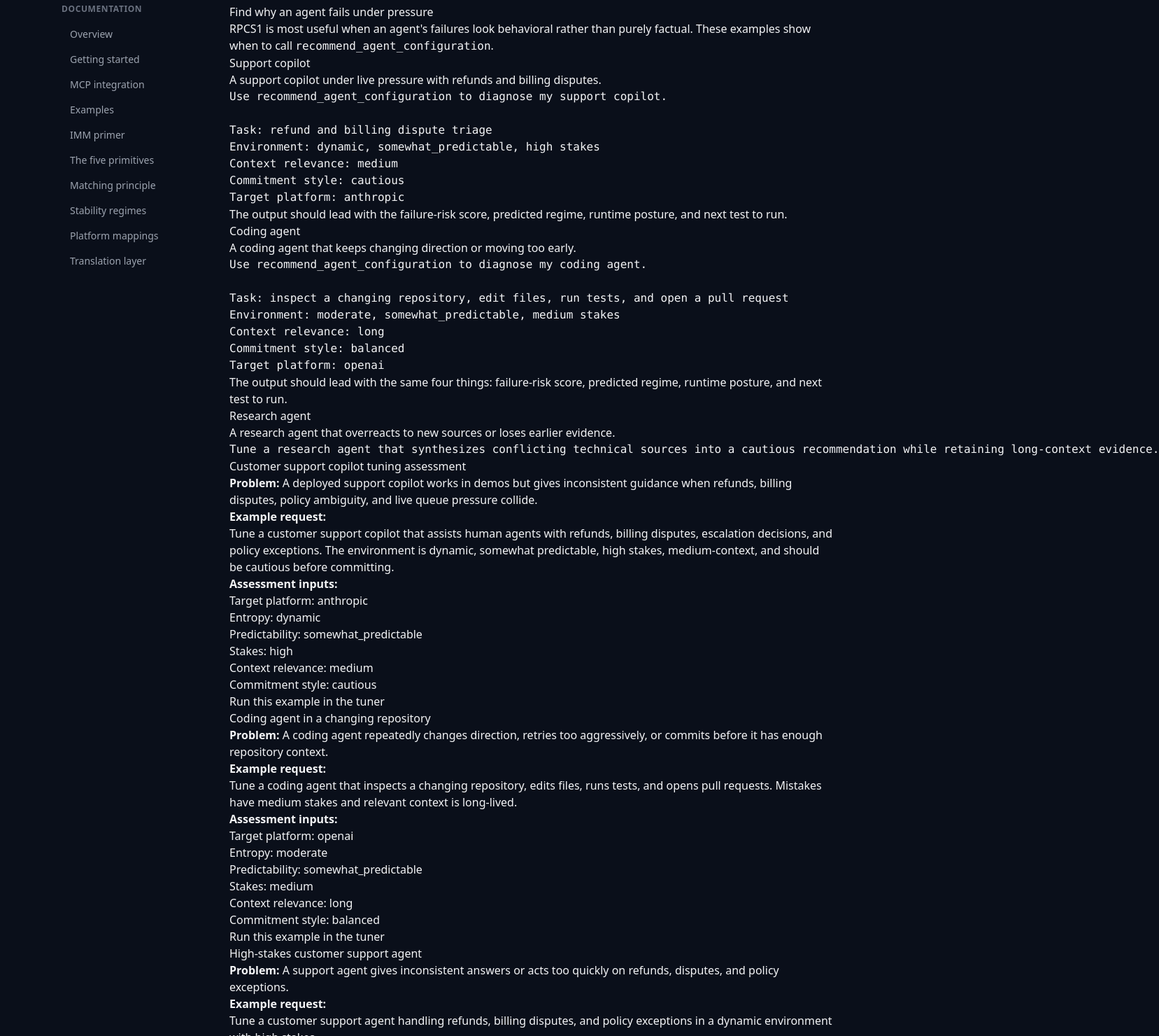
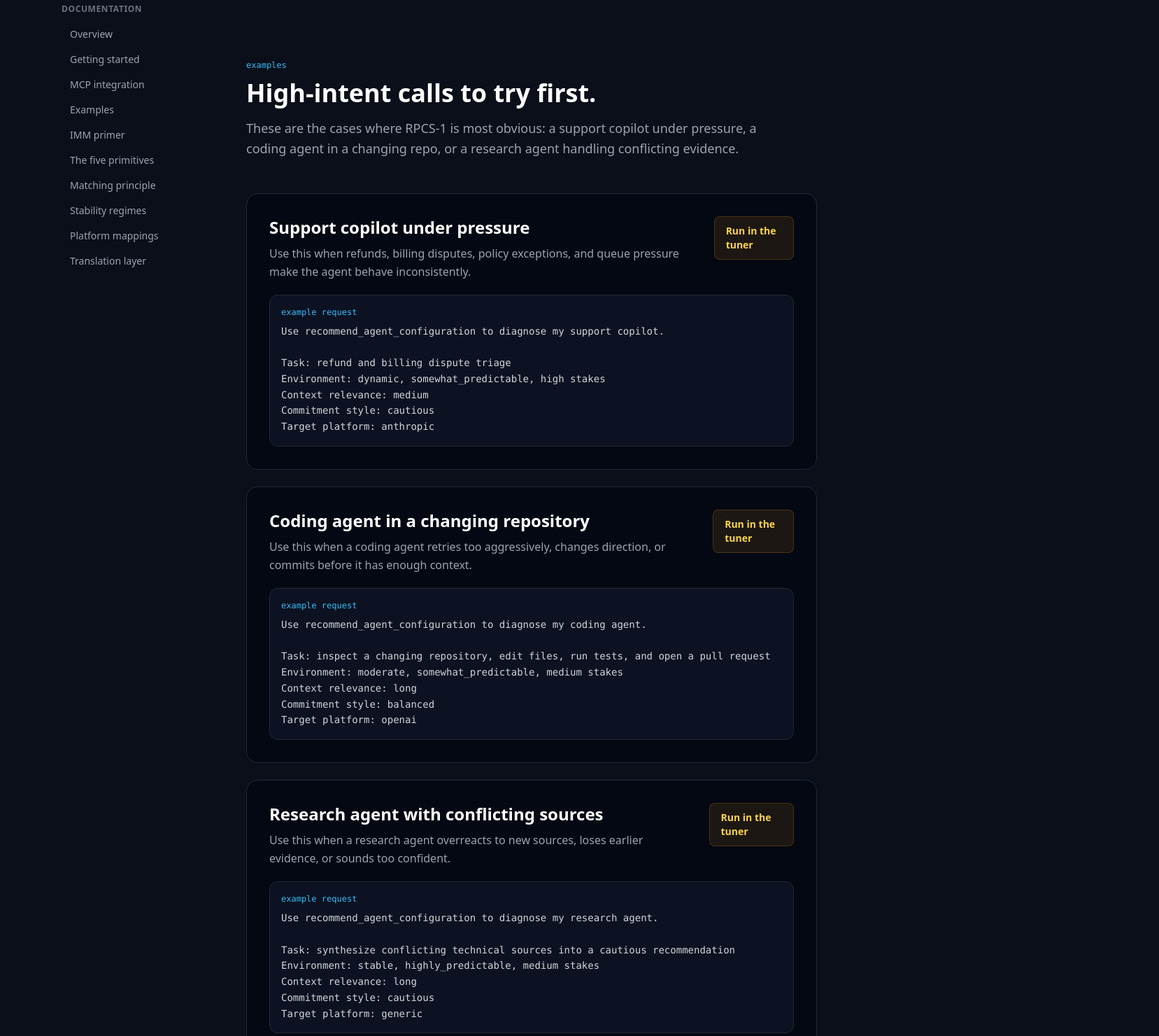
Before and after one commit to travisbergen2/rpcs1-sdk, a Next.js app in the folder packages/web/: page /docs/examples in a window 1280 px wide. Shown: the part 100-1580 px from the top of the page at 70% size, 1657 px wide, since content can reach past the window. Built offline with nearby package versions, Linux system fonts and the light colour scheme.

Commit message:
feat: tighten docs and mcp funnel

```diff
--- a/packages/web/app/docs/examples/page.tsx
+++ b/packages/web/app/docs/examples/page.tsx
@@ -2,159 +2,96 @@ import type { Metadata } from 'next';
 import Link from 'next/link';
 
 export const metadata: Metadata = {
-  title: 'Find why an agent fails under pressure',
-  description:
-    'Practical RPCS1 examples for support copilots, coding agents, and research agents.',
+  title: 'Examples',
+  description: 'High-intent RPCS-1 calls for support copilots, coding agents, and research agents.',
 };
 
 const EXAMPLES = [
   {
-    title: 'Customer support copilot tuning assessment',
+    title: 'Support copilot under pressure',
     problem:
-      'A deployed support copilot works in demos but gives inconsistent guidance when refunds, billing disputes, policy ambiguity, and live queue pressure collide.',
-    prompt:
-      'Tune a customer support copilot that assists human agents with refunds, billing disputes, escalation decisions, and policy exceptions. The environment is dynamic, somewhat predictable, high stakes, medium-context, and should be cautious before committing.',
-    preset: 'support',
-    fields: [
-      'Target platform: anthropic',
-      'Entropy: dynamic',
-      'Predictability: somewhat_predictable',
-      'Stakes: high',
-      'Context relevance: medium',
-      'Commitment style: cautious',
-    ],
+      'Use this when refunds, billing disputes, policy exceptions, and queue pressure make the agent behave inconsistently.',
+    prompt: `Use recommend_agent_configuration to diagnose my support copilot.
+
+Task: refund and billing dispute triage
+Environment: dynamic, somewhat_predictable, high stakes
+Context relevance: medium
+Commitment style: cautious
+Target platform: anthropic`,
   },
   {
     title: 'Coding agent in a changing repository',
     problem:
-      'A coding agent repeatedly changes direction, retries too aggressively, or commits before it has enough repository context.',
-    prompt:
-      'Tune a coding agent that inspects a changing repository, edits files, runs tests, and opens pull requests. Mistakes have medium stakes and relevant context is long-lived.',
-    preset: 'coding',
-    fields: [
-      'Target platform: openai',
-      'Entropy: moderate',
-      'Predictability: somewhat_predictable',
-      'Stakes: medium',
-      'Context relevance: long',
-      'Commitment style: balanced',
-    ],
+      'Use this when a coding agent retries too aggressively, changes direction, or commits before it has enough context.',
+    prompt: `Use recommend_agent_configuration to diagnose my coding agent.
+
+Task: inspect a changing repository, edit files, run tests, and open a pull request
+Environment: moderate, somewhat_predictable, medium stakes
+Context relevance: long
+Commitment style: balanced
+Target platform: openai`,
   },
   {
-    title: 'High-stakes customer support agent',
+    title: 'Research agent with conflicting sources',
     problem:
-      'A support agent gives inconsistent answers or acts too quickly on refunds, disputes, and policy exceptions.',
-    prompt:
-      'Tune a customer support agent handling refunds, billing disputes, and policy exceptions in a dynamic environment with high stakes.',
-    preset: 'support',
-    fields: [
-      'Target platform: anthropic',
-      'Entropy: dynamic',
-      'Predictability: somewhat_predictable',
-      'Stakes: high',
-      'Context relevance: medium',
-      'Commitment style: cautious',
-    ],
-  },
-  {
-    title: 'Research agent with conflicting evidence',
-    problem:
-      'A research agent overreacts to new sources, loses earlier evidence, or presents uncertain conclusions too confidently.',
-    prompt:
-      'Tune a research agent that synthesizes conflicting technical sources into a cautious recommendation while retaining long-context evidence.',
-    preset: 'research',
-    fields: [
-      'Target platform: generic',
-      'Entropy: stable',
-      'Predictability: highly_predictable',
-      'Stakes: medium',
-      'Context relevance: long',
-      'Commitment style: cautious',
-    ],
+      'Use this when a research agent overreacts to new sources, loses earlier evidence, or sounds too confident.',
+    prompt: `Use recommend_agent_configuration to diagnose my research agent.
+
+Task: synthesize conflicting technical sources into a cautious recommendation
+Environment: stable, highly_predictable, medium stakes
+Context relevance: long
+Commitment style: cautious
+Target platform: generic`,
   },
 ];
 
 export default function ExamplesPage() {
   return (
-    <div>
-      <h1>Find why an agent fails under pressure</h1>
-      <p>
-        RPCS1 is most useful when an agent&apos;s failures look behavioral rather than purely
-        factual. These examples show when to call{' '}
-        <code>recommend_agent_configuration</code>.
-      </p>
+    <div className="max-w-5xl mx-auto px-4 sm:px-6 py-20">
+      <div className="max-w-3xl mb-12">
+        <p className="text-xs font-mono text-sky-400 mb-3">examples</p>
+        <h1 className="text-3xl sm:text-4xl font-bold text-white mb-4">
+          High-intent calls to try first.
+        </h1>
+        <p className="text-gray-400 text-lg leading-relaxed">
+          These are the cases where RPCS-1 is most obvious: a support copilot under pressure, a coding agent in a changing repo, or a research agent handling conflicting evidence.
+        </p>
+      </div>
 
-      <section>
-        <h2>Support copilot</h2>
-        <p>A support copilot under live pressure with refunds and billing disputes.</p>
-        <pre><code>{`Use recommend_agent_configuration to diagnose my support copilot.
+      <div className="grid gap-6">
+        {EXAMPLES.map((example) => (
+          <section key={example.title} className="rounded-2xl border border-gray-800 bg-gray-950/80 p-6 sm:p-8">
+            <div className="flex flex-col lg:flex-row lg:items-start lg:justify-between gap-5">
+              <div className="max-w-2xl">
+                <h2 className="text-2xl font-semibold text-white mb-2">{example.title}</h2>
+                <p className="text-gray-400 leading-relaxed">{example.problem}</p>
+              </div>
+              <Link
+                href="/tuner"
+                className="inline-flex items-center justify-center rounded-lg border border-amber-500/20 bg-amber-500/10 px-4 py-2.5 text-sm font-semibold text-amber-300 transition-colors hover:bg-amber-500/15"
+              >
+                Run in the tuner
+              </Link>
+            </div>
+            <div className="mt-5 rounded-xl border border-gray-800 bg-gray-900/70 p-4">
+              <p className="text-xs font-mono text-sky-400 mb-2">example request</p>
+              <pre className="overflow-x-auto whitespace-pre-wrap text-sm text-gray-300 leading-relaxed">
+                <code>{example.prompt}</code>
+              </pre>
+            </div>
+          </section>
+        ))}
+      </div>
 
-Task: refund and billing dispute triage
-Environment: dynamic, somewhat_predictable, high stakes
-Context relevance: medium
-Commitment style: cautious
-Target platform: anthropic`}</code></pre>
-        <p>
-          The output should lead with the failure-risk score, predicted regime, runtime posture,
-          and next test to run.
-        </p>
-      </section>
-
-      <section>
-        <h2>Coding agent</h2>
-        <p>A coding agent that keeps changing direction or moving too early.</p>
-        <pre><code>{`Use recommend_agent_configuration to diagnose my coding agent.
-
-Task: inspect a changing repository, edit files, run tests, and open a pull request
-Environment: moderate, somewhat_predictable, medium stakes
-Context relevance: long
-Commitment style: balanced
-Target platform: openai`}</code></pre>
-        <p>
-          The output should lead with the same four things: failure-risk score, predicted regime,
-          runtime posture, and next test to run.
-        </p>
-      </section>
-
-      <section>
-        <h2>Research agent</h2>
-        <p>A research agent that overreacts to new sources or loses earlier evidence.</p>
-        <pre><code>{`Tune a research agent that synthesizes conflicting technical sources into a cautious recommendation while retaining long-context evidence.`}</code></pre>
-      </section>
-
-      {EXAMPLES.map((example) => (
-        <section key={example.preset}>
-          <h2>{example.title}</h2>
-          <p><strong>Problem:</strong> {example.problem}</p>
-          <p><strong>Example request:</strong></p>
-          <blockquote>{example.prompt}</blockquote>
-          <p><strong>Assessment inputs:</strong></p>
-          <ul>
-            {example.fields.map((field) => (
-              <li key={field}>{field}</li>
-            ))}
-          </ul>
-          <p>
-            <Link href={`/tuner?preset=${example.preset}`}>
-              Run this example in the tuner
-            </Link>
-          </p>
-        </section>
-      ))}
-
-      <h2>Use through MCP</h2>
-      <p>
-        Connect <code>https://rpcs1.dev/mcp</code> as a Streamable HTTP server, then ask your
-        agent to tune or diagnose another agent. The server is public, read-only, deterministic,
-        and requires no API key.
-      </p>
-      <pre><code>{`Use recommend_agent_configuration to tune my agent.
-
-Task: triage production incidents and propose remediation
-Environment: dynamic, somewhat predictable, high stakes
-Context relevance: long
-Commitment style: cautious
-Target platform: anthropic`}</code></pre>
+      <div className="mt-10 rounded-2xl border border-sky-500/15 bg-sky-500/5 p-6 sm:p-8">
+        <h2 className="text-xl font-semibold text-white mb-3">What the output should lead with</h2>
+        <ul className="grid gap-2 text-sm text-gray-400 sm:grid-cols-2">
+          <li>• Failure-risk score</li>
+          <li>• Predicted regime</li>
+          <li>• Runtime posture</li>
+          <li>• Best next test</li>
+        </ul>
+      </div>
     </div>
   );
 }
--- a/packages/web/app/docs/mcp/page.tsx
+++ b/packages/web/app/docs/mcp/page.tsx
@@ -8,54 +8,90 @@ export const metadata: Metadata = {
 
 export default function McpIntegrationPage() {
   return (
-    <div>
-      <h1>MCP Integration</h1>
-      <p>
-        RPCS-1 provides a public Streamable HTTP MCP server for agent configuration
-        recommendations. The server is anonymous, deterministic, read-only, and idempotent.
-        It does not require an API key, account, or OAuth authentication.
-      </p>
+    <div className="max-w-5xl mx-auto px-4 sm:px-6 py-20">
+      <div className="max-w-3xl mb-12">
+        <p className="text-xs font-mono text-sky-400 mb-3">mcp</p>
+        <h1 className="text-3xl sm:text-4xl font-bold text-white mb-4">
+          Connect the public RPCS-1 server.
+        </h1>
+        <p className="text-gray-400 text-lg leading-relaxed">
+          RPCS-1 provides a public Streamable HTTP MCP server for agent configuration recommendations.
+          It is anonymous, deterministic, read-only, and does not require an API key.
+        </p>
+      </div>
 
-      <h2>Connection details</h2>
-      <ul>
-        <li><strong>Name:</strong> RPCS1 Agent Tuner</li>
-        <li><strong>URL:</strong> <code>https://rpcs1.dev/mcp</code></li>
-        <li><strong>Transport:</strong> Streamable HTTP</li>
-        <li><strong>Authentication:</strong> None</li>
-      </ul>
+      <div className="grid gap-6 lg:grid-cols-[1.1fr_0.9fr]">
+        <section className="rounded-2xl border border-gray-800 bg-gray-950/80 p-6 sm:p-8">
+          <h2 className="text-xl font-semibold text-white mb-4">Connection details</h2>
+          <div className="space-y-3 text-sm text-gray-400">
+            <p><strong className="text-white">Name:</strong> RPCS1 Agent Tuner</p>
+            <p><strong className="text-white">URL:</strong> <code>https://rpcs1.dev/mcp</code></p>
+            <p><strong className="text-white">Transport:</strong> Streamable HTTP</p>
+            <p><strong className="text-white">Authentication:</strong> None</p>
+          </div>
 
-      <h2>Hyperagent compatibility</h2>
-      <p>
-        RPCS-1 provides a fixed public OAuth client for Hyperagent using authorization code flow
-        with PKCE. In Hyperagent, enable <strong>Bring my own OAuth app</strong> and enter:
-      </p>
-      <ul>
-        <li><strong>Redirect URI:</strong> <code>https://hyperagent.com/api/mcp-servers/callback</code></li>
-        <li><strong>Client ID:</strong> <code>hyperagent-rpcs1</code></li>
-        <li><strong>Client secret:</strong> leave blank</li>
-        <li><strong>Authorization endpoint:</strong> <code>https://rpcs1.dev/oauth/authorize</code></li>
-        <li><strong>Token endpoint:</strong> <code>https://rpcs1.dev/oauth/token</code></li>
-        <li><strong>Scopes:</strong> <code>mcp:tools</code></li>
-      </ul>
-      <p>
-        RPCS-1 also publishes OAuth discovery metadata, so the endpoint fields may be left blank
-        when Hyperagent successfully discovers them automatically.
-      </p>
+          <h2 className="mt-8 text-xl font-semibold text-white mb-4">One tool</h2>
+          <p className="text-gray-400 leading-relaxed">
+            The server exposes one focused tool: <code>recommend_agent_configuration</code>.
+            Use it when you want a failure-risk score, runtime posture, and a next test for a support copilot,
+            coding agent, research agent, or workflow assistant.
+          </p>
 
-      <h2>Available tool</h2>
-      <p>
-        The server exposes one focused tool: <code>recommend_agent_configuration</code>.
-        Use it when designing, tuning, or diagnosing an AI agent against environmental entropy,
-        predictability, stakes, context horizon, and commitment style.
-      </p>
+          <div className="mt-6 flex flex-col sm:flex-row gap-3">
+            <a
+              href="/docs/examples"
+              className="inline-flex items-center justify-center rounded-lg bg-sky-500 px-5 py-3 text-sm font-semibold text-slate-950 hover:bg-sky-400 transition-colors"
+            >
+              See examples
+            </a>
+            <a
+              href="/tuner"
+              className="inline-flex items-center justify-center rounded-lg border border-gray-700 px-5 py-3 text-sm font-semibold text-gray-200 hover:bg-gray-800 transition-colors"
+            >
+              Try the tuner
+            </a>
+          </div>
+        </section>
 
-      <h2>Safety and privacy</h2>
-      <p>
-        The MCP tool returns recommendations without modifying external systems. Only send task
-        and environment information you are comfortable submitting to the RPCS-1 service.
-        Recommendations support engineering decisions but do not replace domain-specific safety,
-        legal, medical, or financial review.
-      </p>
+        <aside className="rounded-2xl border border-sky-500/15 bg-sky-500/5 p-6 sm:p-8">
+          <h2 className="text-xl font-semibold text-white mb-4">How to use it</h2>
+          <ol className="space-y-4 text-sm text-gray-400 leading-relaxed">
+            <li>1. Connect <code>https://rpcs1.dev/mcp</code> in your MCP client.</li>
+            <li>2. Send one workflow plus its operating conditions.</li>
+            <li>3. Read the failure-risk score, posture, and next check.</li>
+          </ol>
+          <div className="mt-6 rounded-xl border border-gray-800 bg-gray-950/70 p-4">
+            <p className="text-xs font-mono text-amber-400 mb-2">best for</p>
+            <p className="text-sm text-gray-300 leading-relaxed">
+              Teams that want to tune or diagnose agents without moving into a heavier integration or support process.
+            </p>
+          </div>
+        </aside>
+      </div>
+
+      <section className="mt-8 rounded-2xl border border-gray-800 bg-gray-950/80 p-6 sm:p-8">
+        <h2 className="text-xl font-semibold text-white mb-3">Hyperagent compatibility</h2>
+        <p className="text-gray-400 leading-relaxed">
+          RPCS-1 provides a fixed public OAuth client for Hyperagent using authorization code flow with PKCE.
+          In Hyperagent, enable <strong>Bring my own OAuth app</strong> and enter the discovery values below.
+        </p>
+        <ul className="mt-4 grid gap-2 text-sm text-gray-400 sm:grid-cols-2">
+          <li><strong className="text-white">Redirect URI:</strong> <code>https://hyperagent.com/api/mcp-servers/callback</code></li>
+          <li><strong className="text-white">Client ID:</strong> <code>hyperagent-rpcs1</code></li>
+          <li><strong className="text-white">Client secret:</strong> leave blank</li>
+          <li><strong className="text-white">Authorization endpoint:</strong> <code>https://rpcs1.dev/oauth/authorize</code></li>
+          <li><strong className="text-white">Token endpoint:</strong> <code>https://rpcs1.dev/oauth/token</code></li>
+          <li><strong className="text-white">Scopes:</strong> <code>mcp:tools</code></li>
+        </ul>
+      </section>
+
+      <section className="mt-8 rounded-2xl border border-gray-800 bg-gray-950/80 p-6 sm:p-8">
+        <h2 className="text-xl font-semibold text-white mb-3">Safety and privacy</h2>
+        <p className="text-gray-400 leading-relaxed">
+          The MCP tool returns recommendations without modifying external systems. Only send task and environment
+          information you are comfortable submitting to the RPCS-1 service.
+        </p>
+      </section>
     </div>
   );
 }
--- a/packages/web/app/docs/page.tsx
+++ b/packages/web/app/docs/page.tsx
@@ -4,70 +4,61 @@ import Link from 'next/link';
 export const metadata: Metadata = {
   title: 'Documentation',
   description:
-    'RPCS-1 AI quality diagnostics documentation — assessment workflow, MCP integration, receiver primitives, and platform mappings.',
+    'RPCS-1 docs — start free, use MCP, or read the minimal technical surface needed to integrate the tuner.',
 };
 
 export default function DocsPage() {
   return (
     <div>
-      <h1>RPCS-1 AI Quality Diagnostics — Documentation</h1>
+      <h1>RPCS-1 Documentation</h1>
       <p>
-        RPCS-1 gives AI teams a structured configuration assessment for deployed agents.
-        Describe the workload and operating conditions to receive a deterministic failure-risk
-        diagnosis, runtime posture, and implementation settings. The technical mechanism is
-        documented below for teams that want the full receiver-dynamics model.
+        RPCS-1 helps teams find why an agent fails under pressure, then tells them what settings to change.
+        If you want a fast start, use the{' '}
+        <Link href="/tuner">interactive tuner</Link> or connect the public MCP server.
       </p>
 
-      <h2>How it works</h2>
+      <h2>Start here</h2>
       <p>
-        Every recommendation flows through three steps:
+        Every recommendation flows through the same three steps:
       </p>
       <ol>
         <li>
-          <strong>Compute receiver primitives</strong> — your environment inputs are translated into
-          five receiver primitives (TI, SG, FT, UE, AR) using the{' '}
-          <Link href="/docs/matching">Matching Principle</Link> and basin stability geometry.
+          <strong>Describe the workload</strong> - use the tuner, or send the same fields through MCP.
         </li>
         <li>
-          <strong>Map to platform parameters</strong> — the primitives are mapped to your target
-          platform&apos;s parameter space (temperature, max_tokens, model, tool strategy, etc.).
+          <strong>Receive the diagnosis</strong> - the output leads with failure-risk score, regime, posture, and next test.
         </li>
         <li>
-          <strong>Evaluate regime</strong> — the resulting profile is checked against the four
-          stability boundaries (stable / near_oscillation / near_overload / near_freeze) and
-          any warnings are surfaced.
+          <strong>Ship the change</strong> - apply the runtime settings, then rerun one harder edge case.
         </li>
       </ol>
-      <p>All steps are deterministic. The same inputs always produce the same outputs.</p>
+      <p>All outputs are deterministic. The same inputs produce the same recommendations.</p>
 
       <h2>Quick links</h2>
       <ul>
-        <li><Link href="/docs/getting-started">Getting started</Link> — install the Python SDK</li>
-        <li><Link href="/docs/mcp">MCP integration</Link> — endpoint, authentication, and client compatibility</li>
-        <li><Link href="/imm">IMM primer</Link> — AI-readable bridge from IMM to RPCS-1 to agent tuning</li>
-        <li><Link href="/mismatch">AI-human mismatch</Link> — destructive many-to-one collapse and shared representation</li>
-        <li><Link href="/docs/primitives">The five primitives</Link> — TI, SG, FT, UE, AR explained</li>
-        <li><Link href="/docs/matching">Matching principle</Link> — Pred-09-5: TI ≈ 1/H</li>
-        <li><Link href="/docs/regimes">Stability regimes</Link> — oscillation, overload, freeze</li>
-        <li><Link href="/docs/platforms">Platform mappings</Link> — Anthropic, OpenAI, open source</li>
-        <li><Link href="/docs/translation-layer">Translation layer</Link> — face-preserving prompt and reply posture</li>
+        <li><Link href="/tuner">Free tuner</Link> - run a sample workflow in under a minute</li>
+        <li><Link href="/pricing#diagnostic">Paid diagnostic</Link> - the written memo and sample preview</li>
+        <li><Link href="/docs/getting-started">Getting started</Link> - install the Python SDK</li>
+        <li><Link href="/docs/mcp">MCP integration</Link> - connect the public read-only server</li>
+        <li><Link href="/docs/examples">Examples</Link> - support, coding, and research calls</li>
+        <li><Link href="/docs/translation-layer">Translation layer</Link> - face-preserving posture</li>
       </ul>
 
       <h2>AI agent integrations</h2>
       <p>
         RPCS-1 is available as a public, anonymous, read-only MCP server. It requires no API key
         or OAuth authentication. See the <Link href="/docs/mcp">MCP integration guide</Link> for
-        the endpoint, client compatibility, and tool details.
+        the endpoint and tool details.
       </p>
       <ul>
-        <li><Link href="/openapi.json">OpenAPI schema</Link> — REST tool contract</li>
-        <li><Link href="/llms.txt">llms.txt</Link> — concise machine-readable product overview</li>
+        <li><Link href="/openapi.json">OpenAPI schema</Link> - REST tool contract</li>
+        <li><Link href="/llms.txt">llms.txt</Link> - machine-readable product overview</li>
       </ul>
 
-      <h2>Just want to try it?</h2>
+      <h2>Try it now</h2>
       <p>
         The <Link href="/tuner">interactive tuner</Link> requires no installation and no account.
-        Describe your agent and get recommendations in under 30 seconds.
+        Start from support, coding, or research and get recommendations in under a minute.
       </p>
     </div>
   );
--- a/packages/web/lib/mcp-server.ts
+++ b/packages/web/lib/mcp-server.ts
@@ -10,7 +10,7 @@ export function createRpcs1McpServer() {
       version: '0.2.1',
       websiteUrl: 'https://rpcs1.dev',
       description:
-        'Find why an agent fails under pressure.',
+        'Find why an agent fails under pressure and get the runtime settings to fix it.',
     },
     {
       instructions:
@@ -30,8 +30,8 @@ export function createRpcs1McpServer() {
         'Use this stateless, read-only tool when a deployed support copilot, coding agent, research agent, or workflow assistant ' +
         'needs a failure-risk score and concrete runtime settings matched to environmental entropy, predictability, stakes, ' +
         'context horizon, and commitment style. It diagnoses likely oscillation, overload, freeze, or mismatch and returns ' +
-        'receiver profile values (TI, SG, FT, UE, AR), platform parameters, confidence, reasoning, warnings, the next test to run, ' +
-        'and applied IMM principles. It does not store, list, or update past recommendations.',
+        'receiver profile values, platform parameters, confidence, reasoning, warnings, the next test to run, and applied IMM ' +
+        'principles. It does not store, list, or update past recommendations.',
       inputSchema: recommendInputSchema,
       outputSchema: recommendationOutputSchema,
       annotations: {
```
